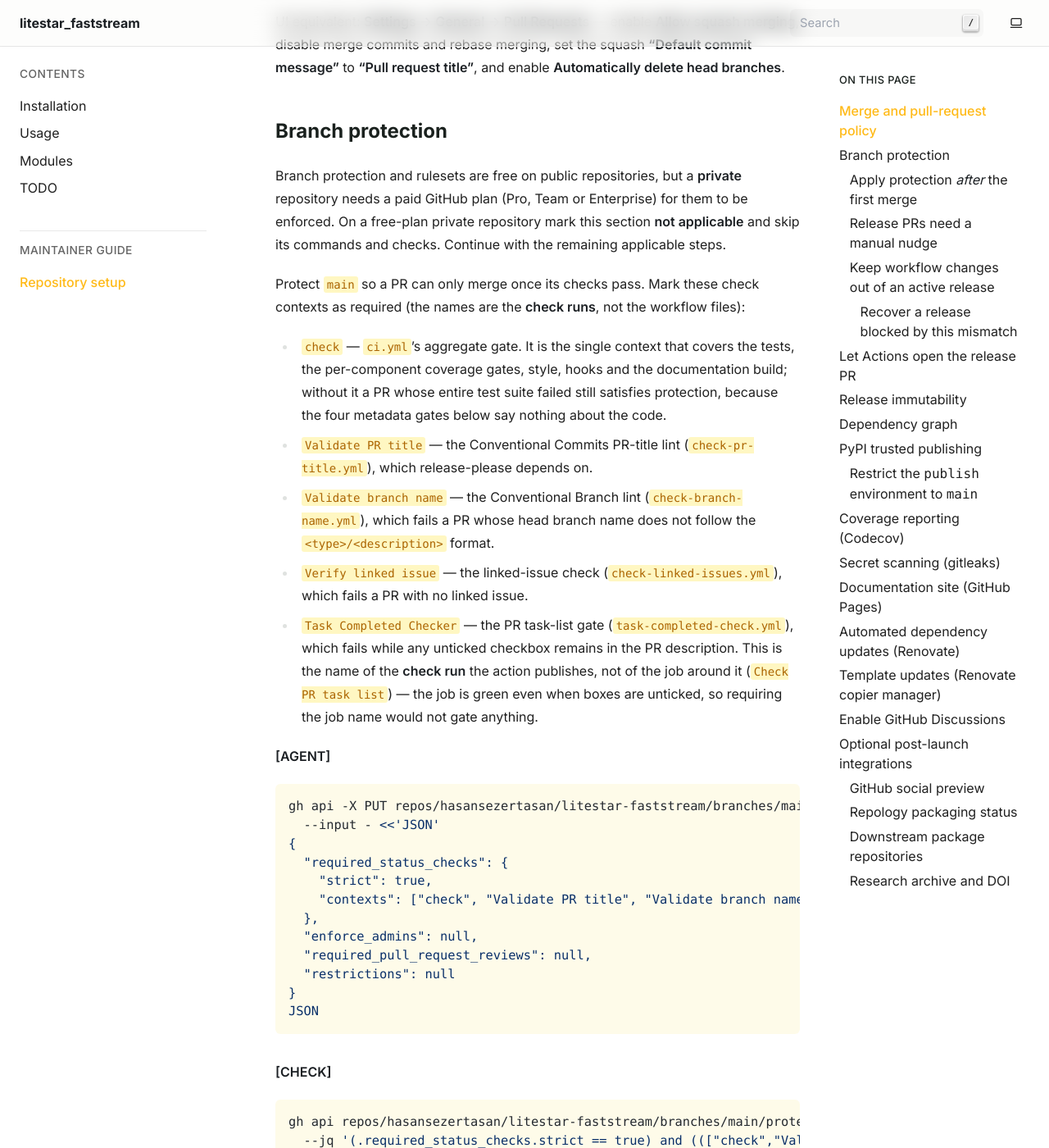
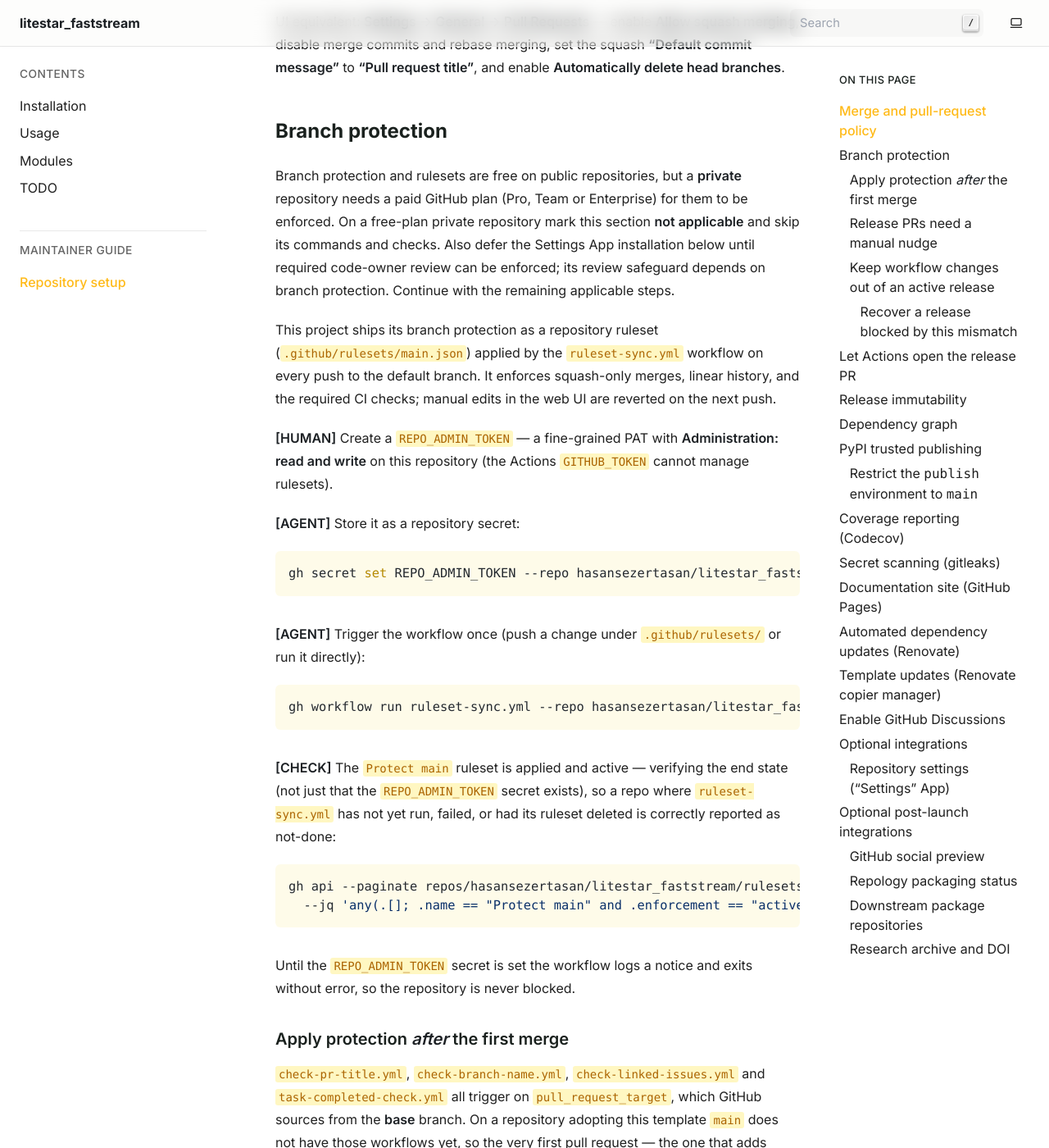
Before and after one commit to hasansezertasan/litestar-faststream, a Sphinx documentation site: the page built from docs/maintaining/setup.rst, in a window 1280 px wide and 1400 px high, scrolled down 1216 px. Shown: the whole window at 82% size. Built offline with Sphinx 7.4.7, drawn with Linux system fonts in a browser that asks for light colours; some of the changed text lies outside the part shown.

Commit message:
feat: manage repository ruleset and settings as code
Enable the include_repo_ruleset and include_repo_settings template
toggles. Renders .github/rulesets/main.json (Protect main: squash-only,
linear history, required CI checks) applied by the ruleset-sync.yml
workflow, and .github/settings.yml for the Settings App. Replaces the
manual branch-protection API steps in setup.rst with the ruleset flow.
All seven required check contexts verified present in CI; the sync
workflow no-ops until REPO_ADMIN_TOKEN is provisioned.

```diff
--- a/docs/maintaining/setup.rst
+++ b/docs/maintaining/setup.rst
@@ -57,56 +57,45 @@ Branch protection and rulesets are free on public repositories, but a
 **private** repository needs a paid GitHub plan (Pro, Team or Enterprise) for
 them to be enforced. On a free-plan private repository mark this section
 **not applicable** and skip its commands and checks.
+Also defer the Settings App installation below until required code-owner review
+can be enforced; its review safeguard depends on branch protection.
 Continue with the remaining applicable steps.
 
-Protect ``main`` so a PR can only merge once its checks pass. Mark these check
-contexts as required (the names are the **check runs**, not the workflow files):
+This project ships its branch protection as a repository ruleset
+(``.github/rulesets/main.json``) applied by the ``ruleset-sync.yml`` workflow on
+every push to the default branch. It enforces squash-only merges, linear
+history, and the required CI checks; manual edits in the web UI are reverted on
+the next push.
 
-- ``check`` — ``ci.yml``'s aggregate gate. It is the single context that covers
-  the tests, the per-component coverage gates, style, hooks and the documentation
-  build; without it a PR whose entire test suite failed still satisfies
-  protection, because the four metadata gates below say nothing about the code.
-- ``Validate PR title`` — the Conventional Commits PR-title lint
-  (``check-pr-title.yml``), which release-please depends on.
-- ``Validate branch name`` — the Conventional Branch lint
-  (``check-branch-name.yml``), which fails a PR whose head branch name does not
-  follow the ``<type>/<description>`` format.
-- ``Verify linked issue`` — the linked-issue check (``check-linked-issues.yml``),
-  which fails a PR with no linked issue.
-- ``Task Completed Checker`` — the PR task-list gate (``task-completed-check.yml``),
-  which fails while any unticked checkbox remains in the PR description. This is
-  the name of the **check run** the action publishes, not of the job around it
-  (``Check PR task list``) — the job is green even when boxes are unticked, so
-  requiring the job name would not gate anything.
+**[HUMAN]** Create a ``REPO_ADMIN_TOKEN`` — a fine-grained PAT with
+**Administration: read and write** on this repository (the Actions
+``GITHUB_TOKEN`` cannot manage rulesets).
 
-**[AGENT]**
+**[AGENT]** Store it as a repository secret:
 
 .. code-block:: sh
 
-   gh api -X PUT repos/hasansezertasan/litestar-faststream/branches/main/protection \
-     --input - <<'JSON'
-   {
-     "required_status_checks": {
-       "strict": true,
-       "contexts": ["check", "Validate PR title", "Validate branch name", "Verify linked issue", "Task Completed Checker"]
-     },
-     "enforce_admins": null,
-     "required_pull_request_reviews": null,
-     "restrictions": null
-   }
-   JSON
+   gh secret set REPO_ADMIN_TOKEN --repo hasansezertasan/litestar_faststream
 
-**[CHECK]**
+**[AGENT]** Trigger the workflow once (push a change under ``.github/rulesets/``
+or run it directly):
 
 .. code-block:: sh
 
-   gh api repos/hasansezertasan/litestar-faststream/branches/main/protection \
-     --jq '(.required_status_checks.strict == true) and ((["check","Validate PR title","Validate branch name","Verify linked issue","Task Completed Checker"] - (.required_status_checks.contexts // [])) == [])' | grep -qx true
+   gh workflow run ruleset-sync.yml --repo hasansezertasan/litestar_faststream
 
-UI equivalent: **Settings → Branches → Add branch ruleset** (or **Add rule** for
-``main``) — enable **Require status checks to pass before merging**, then search
-for and add the five contexts above. The contexts only appear in the picker
-after each check has run at least once.
+**[CHECK]** The ``Protect main`` ruleset is applied and active — verifying the
+end state (not just that the ``REPO_ADMIN_TOKEN`` secret exists), so a repo where
+``ruleset-sync.yml`` has not yet run, failed, or had its ruleset deleted is
+correctly reported as not-done:
+
+.. code-block:: sh
+
+   gh api --paginate repos/hasansezertasan/litestar_faststream/rulesets \
+     --jq 'any(.[]; .name == "Protect main" and .enforcement == "active")' | grep -qx true
+
+Until the ``REPO_ADMIN_TOKEN`` secret is set the workflow logs a notice and exits
+without error, so the repository is never blocked.
 
 .. _setup-first-pr:
 
@@ -546,6 +535,74 @@ turned on.
 
 UI equivalent: **Settings → General → Features** — tick **Discussions**.
 
+Optional integrations
+---------------------
+
+These are enabled in this project's Copier answers and each needs a one-time
+external setup. Until set up, they are inert — CI stays green. They are opt-in: a
+red ``[CHECK]`` here means "not configured", which is a fine state to leave.
+
+Repository settings ("Settings" App)
+~~~~~~~~~~~~~~~~~~~~~~~~~~~~~~~~~~~~~~
+
+``.github/settings.yml`` declares this repository's description, homepage, and
+(when the ``repository_topics`` template answer is set) topics. It is applied by
+the `Settings GitHub App <https://github.com/apps/settings>`_ on every push to
+the default branch. Nothing syncs until it is installed.
+
+Before installing, enforce **Require review from Code Owners** on the default
+branch as described below. On a free-plan private repository, **defer the
+Settings App** until that safeguard can be enforced. Record this integration
+as deferred and skip its installation and check; the metadata file can stay
+in the repository without the App.
+
+**[HUMAN]** Confirm that a distinct trusted reviewer with write access can
+approve changes authored by the maintainer and is listed in CODEOWNERS for
+``.github/settings.yml`` and ``.github/CODEOWNERS``.
+A sole maintainer cannot approve their own pull requests;
+defer the Settings App until that reviewer is available.
+
+**[HUMAN]** Once that reviewer is available, use GitHub to edit
+``.github/rulesets/main.json`` and set the ``pull_request`` rule's
+``require_code_owner_review`` to ``true``.
+Land this policy change through a reviewed pull request;
+``ruleset-sync.yml`` applies it after merge.
+The shipped ruleset leaves this flag off so a solo maintainer's ordinary PRs
+remain mergeable before this optional integration is configured.
+Keep the committed source in sync; an edit only in the ruleset UI is reverted
+by the sync workflow.
+
+**[CHECK]** Prerequisite: required code-owner review is enforced on ``main``.
+If the check fails or cannot be verified, defer installation and return to that
+policy step; a CODEOWNERS file alone does not enforce review.
+
+.. code-block:: sh
+
+
+   gh api --paginate repos/hasansezertasan/litestar_faststream/rules/branches/main \
+     --jq 'any(.[]; .type == "pull_request" and .parameters.require_code_owner_review == true)' | grep -qx true
+
+**[HUMAN]** Only after the prerequisite check passes, install it once on this repository (or your account) from the
+`App page <https://github.com/apps/settings>`_.
+
+**[CHECK]** No scriptable check — confirm the Settings GitHub App is installed.
+
+.. caution::
+
+   The Settings App **escalates anyone with push access to admin**: a merge to
+   the default branch syncs whatever is in ``settings.yml``. Mitigate this with
+   CODEOWNERS — this project already makes ``@hasansezertasan`` the code owner of
+   every file (``.github/CODEOWNERS``), so enabling branch protection's **Require
+   review from Code Owners** on the default branch means a ``settings.yml``
+   change cannot merge without your review. Note that with the shipped
+   ``* @hasansezertasan`` ownership this requires code-owner review for *all*
+   files (the whole branch); to scope the requirement to just ``settings.yml``,
+   narrow ``.github/CODEOWNERS`` to ``/.github/settings.yml @hasansezertasan``.
+
+The "Include in the home page" activity toggles (Releases / Packages /
+Deployments in the About sidebar) are **not** settable through any GitHub API,
+so neither this App nor any workflow can manage them — set those in the web UI.
+Labels are managed separately by ``.github/labels.yml``, not here.
 
 Optional post-launch integrations
 ---------------------------------
```
Also changed, not shown: .claude/skills/repo-setup/SKILL.md, .claude/skills/template-adoption/SKILL.md, .copier-answers.yml, 3 other files.
